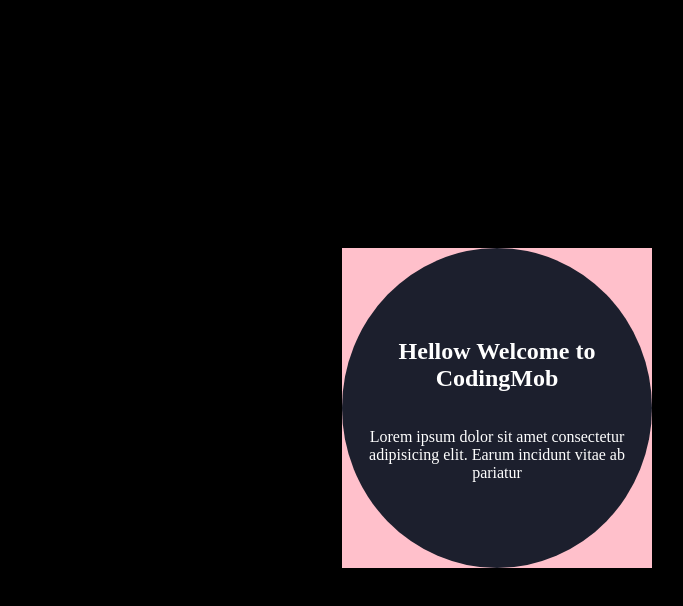
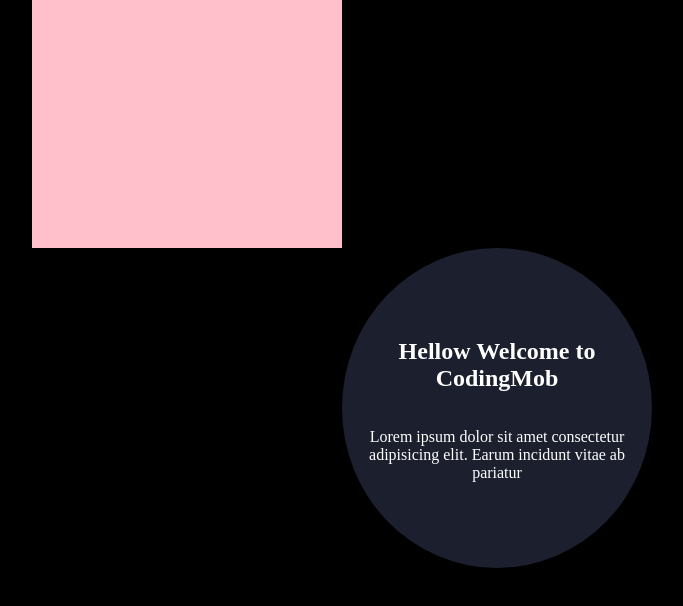
Before and after one commit to Desmond-netw/myTestApp, a plain HTML site: page growingCard/index.html in a window 1280 px wide. Shown: the whole page, without its empty margins (151-834 px from the left). Drawn offline with Linux system fonts and the light colour scheme.

Commit message:
added postion to style

```diff
--- a/growingCard/style.css
+++ b/growingCard/style.css
@@ -35,5 +35,9 @@
     background: pink;
     height: 100%;
     width: 100%;
+    top: -50%;
+    left: -50%;
+    translate:  -50% -50%;
     z-index: -1;
+
 }
```
